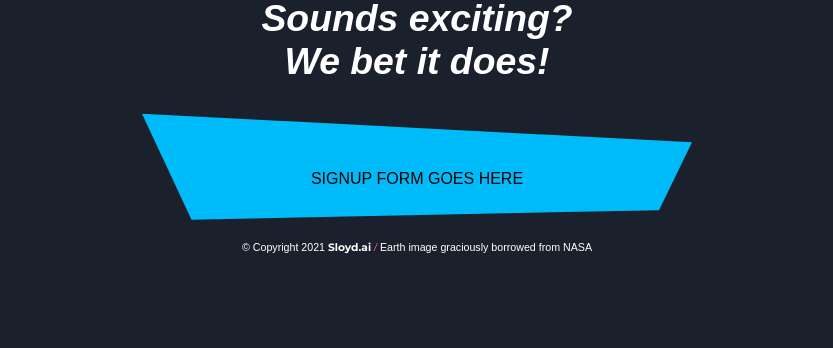
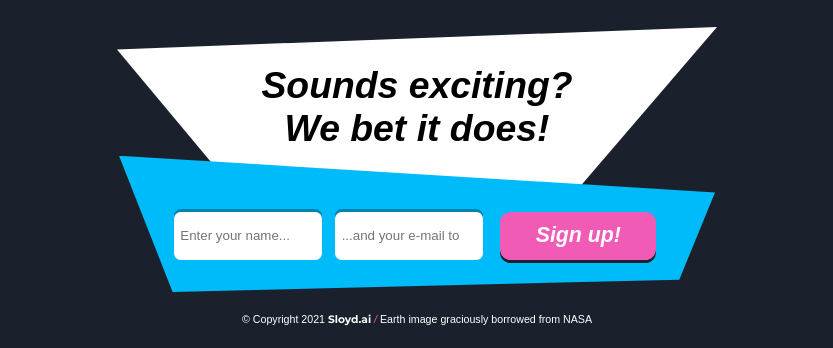
Before and after one commit to quakeulf/sloydno, a plain HTML site: page index.html in a window 1280 px wide. Shown: the part 1565-1913 px from the top of the page, without its empty margins (223-1056 px from the left). Before the commit the page ends 1840 px from the top, so only its background shows below. Drawn offline with Linux system fonts and the light colour scheme; a web font is replaced by a local one.

Commit message:
Add signup form

```diff
--- a/index.html
+++ b/index.html
@@ -38,7 +38,20 @@
 		<main>
 			<section id="splash">
 				<h2>Instant<br>Automatic<br><em>3D</em> Creation</h2>
-				<div class="signup-form">SIGNUP FORM GOES HERE</div>
+				<div class="signup-form">
+					<!-- Mailchimp Signup Form -->
+					<form action="https://studio.us1.list-manage.com/subscribe/post?u=a2e4554afe9de898facb0e1c1&amp;id=a6f85df3d1" method="post" id="mc-embedded-subscribe-form" name="mc-embedded-subscribe-form" class="validate" target="_blank" novalidate>
+						<div class="form-content">
+							<label class="sr-only" for="mce-MMERGE7">Full Name </label>
+							<input type="text" value="" name="MMERGE7" class="required" id="mce-MMERGE7" placeholder="Enter your name...">
+							<label class="sr-only" for="mce-EMAIL">Email Address </label>
+							<input type="email" value="" name="EMAIL" class="required email" id="mce-EMAIL" placeholder="...and your e-mail to">
+							<div style="position: absolute; left: -5000px;" aria-hidden="true"><input type="text" name="b_a2e4554afe9de898facb0e1c1_a6f85df3d1" tabindex="-1" value=""></div>
+							<input type="submit" value="Sign up!" name="subscribe" id="mc-embedded-subscribe" class="button">
+						</div>
+					</form>
+					<!--End Mailchimp Signup Form -->
+				</div>
 				<div class="description">
 					<em>Create 3D just by typing text!</em>
 					Let Sloyd.ai create the models for you using its own unique 3D-creation algorithm.
@@ -96,7 +109,20 @@
 
 			<section id="signup">
 				<h2>Sounds exciting?<br>We bet it does!</h2>
-				<div class="signup-form">SIGNUP FORM GOES HERE</div>
+				<div class="signup-form">
+					<!-- Mailchimp Signup Form -->
+					<form action="https://studio.us1.list-manage.com/subscribe/post?u=a2e4554afe9de898facb0e1c1&amp;id=a6f85df3d1" method="post" id="mc-embedded-subscribe-form" name="mc-embedded-subscribe-form" class="validate" target="_blank" novalidate>
+						<div class="form-content">
+							<label class="sr-only" for="mce-MMERGE7">Full Name </label>
+							<input type="text" value="" name="MMERGE7" class="required" id="mce-MMERGE7" placeholder="Enter your name...">
+							<label class="sr-only" for="mce-EMAIL">Email Address </label>
+							<input type="email" value="" name="EMAIL" class="required email" id="mce-EMAIL" placeholder="...and your e-mail to">
+							<div style="position: absolute; left: -5000px;" aria-hidden="true"><input type="text" name="b_a2e4554afe9de898facb0e1c1_a6f85df3d1" tabindex="-1" value=""></div>
+							<input type="submit" value="Sign up!" name="subscribe" id="mc-embedded-subscribe" class="button">
+						</div>
+					</form>
+					<!--End Mailchimp Signup Form -->
+				</div>
 			</section>
 
 		</main>
--- a/style.css
+++ b/style.css
@@ -1,10 +1,3 @@
-/*
-Bakgrunn: #1b212c
-Cyan:
-Magenta:
-Blå:
-*/
-
 :root {
 	--color-blue: #00bbf9;
 	--color-cyan: #00f5d4;
@@ -112,6 +105,36 @@ header .container {
 	justify-content: space-between;
 }
 
+input[type=email],
+input[type=text] {
+	background: white;
+	border: 0;
+	border-radius: 0.5em;
+	box-shadow: 0 -3px 0 rgba(0, 0, 0, 0.3);
+	font-size: 10pt;
+	min-width: 3em;
+	padding: 1.25em 0.5em;
+}
+
+input[type=submit] {
+	background: var(--color-magenta);
+	border: 0;
+	border-radius: 0.5em;
+	box-shadow: 0 3px 0 var(--color-grey);
+	color: white;
+	font-size: 16pt;
+	font-style: italic;
+	font-weight: bold;
+	padding: 0.5em;
+	position: relative;
+	top: 0;
+}
+
+input[type=submit]:active {
+	box-shadow: 0 1px 0 var(--color-grey);
+	top: 2px;
+}
+
 p {
 	font-size: 10pt;
 }
@@ -209,6 +232,19 @@ section,
 	text-align: center;
 }
 
+#signup h2 {
+	background: white;
+	clip-path: polygon(0 14%, 100% 0, 77% 100%, 19% 99%);
+	color: black;
+	margin: 0 auto;
+	padding: 1em 0;
+	width: 600px;
+}
+
+#signup .signup-form {
+	margin-top: -2em;
+}
+
 #splash {
 	margin-bottom: 3em;
 	margin-top: 4em;
@@ -263,11 +299,30 @@ section,
 	background: var(--color-blue);
 	clip-path: polygon(0 0, 100% 27%, 94% 91%, 9% 100%);
 	margin: 0 auto;
-	padding: 3.5em 0 2em;
-	width: 550px;
+	padding: 3.5em 3em 2em;
+	width: 500px;
 }
 
-@media (max-width: 420px) {
+.signup-form input {
+	display: block;
+	flex: 1;
+	margin: 0 0.5em;
+}
+
+.signup-form .form-content {
+	display: flex;
+}
+
+.sr-only {
+	position:absolute;
+	left:-10000px;
+	top:auto;
+	width:1px;
+	height:1px;
+	overflow:hidden;
+}
+
+@media (max-width: 600px) {
 	header h1 {
 		margin: 0;
 	}
```
